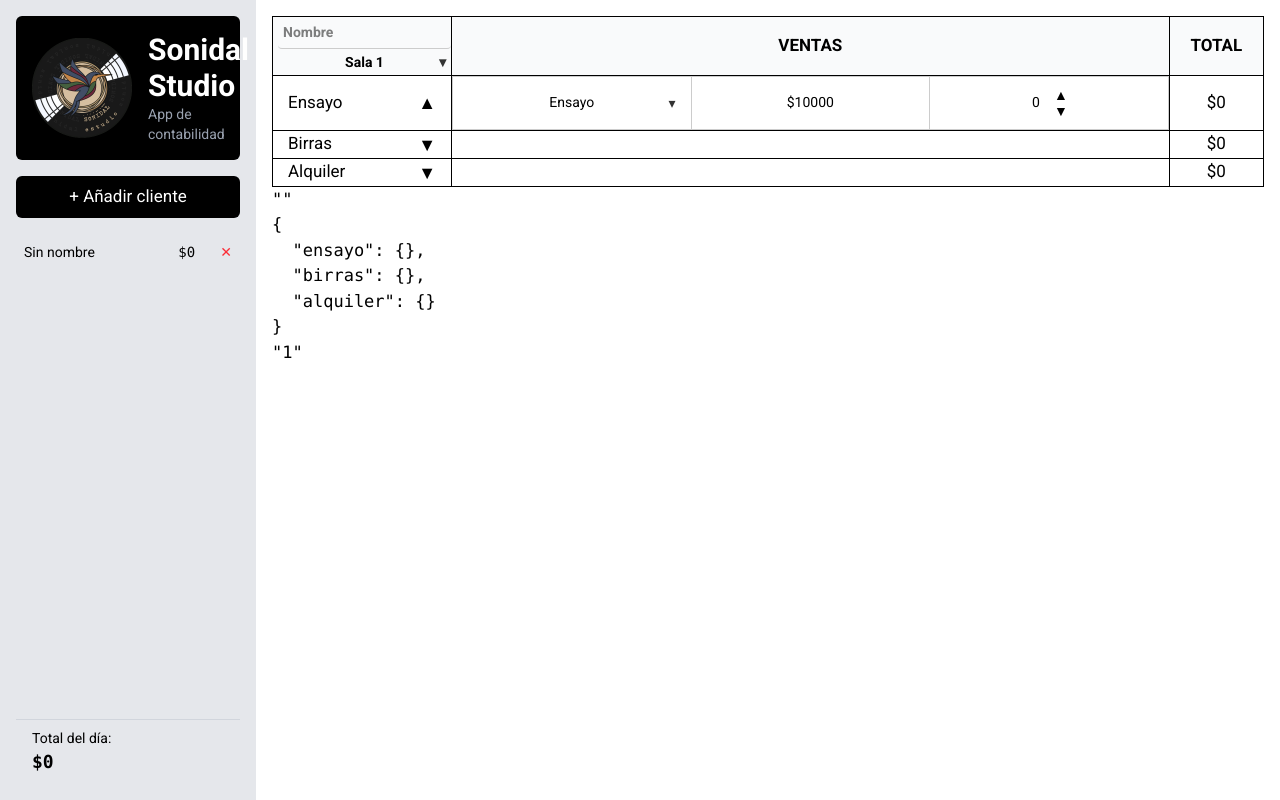
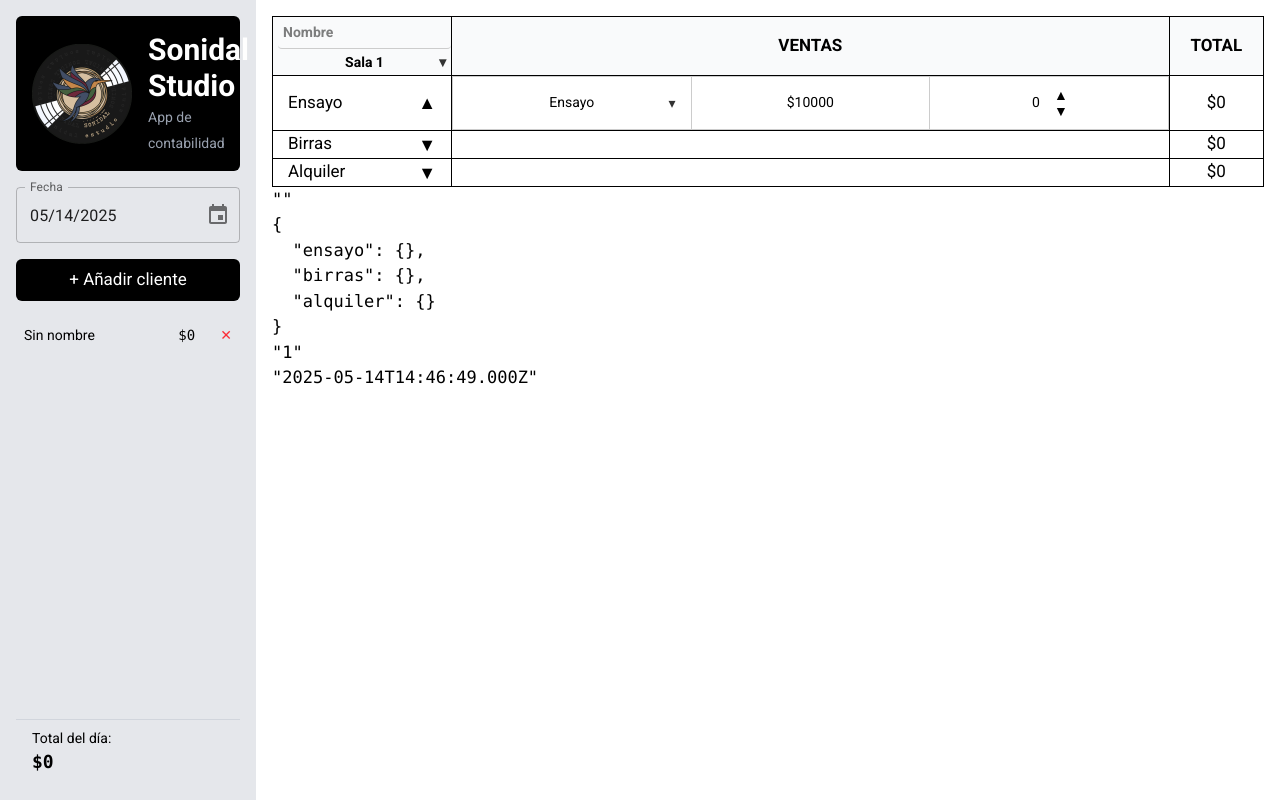
Before and after one commit to lucastrajtenberg/contabilidad_sonidal, a React (Vite) app in the folder ivanarko_sys/: page / in a window 1280 px wide. Both pictures are taken after a click on the button "+ Añadir cliente". Built offline with nearby package versions, Linux system fonts and the light colour scheme.

Commit message:
feat calendario, dependencias. todavia no se actualiza dinamicamente al cambiarlo dentro de la fecha de cada cliente. hay que seguirle dando.

```diff
--- a/ivanarko_sys/package.json
+++ b/ivanarko_sys/package.json
@@ -10,7 +10,12 @@
     "preview": "vite preview"
   },
   "dependencies": {
+    "@emotion/react": "^11.14.0",
+    "@emotion/styled": "^11.14.0",
+    "@mui/material": "^7.1.0",
+    "@mui/x-date-pickers": "^8.4.0",
     "@tailwindcss/vite": "^4.1.7",
+    "dayjs": "^1.11.13",
     "react": "^19.1.0",
     "react-dom": "^19.1.0"
   },
--- a/ivanarko_sys/src/App.jsx
+++ b/ivanarko_sys/src/App.jsx
@@ -1,15 +1,19 @@
 import { useState } from "react";
 import TablaCliente from "./components/TablaCliente";
+import { DatePicker } from "@mui/x-date-pickers/DatePicker";
+import { LocalizationProvider } from "@mui/x-date-pickers/LocalizationProvider";
+import { AdapterDayjs } from "@mui/x-date-pickers/AdapterDayjs";
+import dayjs from "dayjs";
 
 export default function App() {
-  /* ---------- estado global de clientes ---------- */
-  const [clientes, setClientes] = useState([]); // array de IDs únicos
-  const [nombres, setNombres] = useState({}); // { id: nombre }
-  const [totales, setTotales] = useState({}); // { id: total }
+  /* ---------- estado global ---------- */
+  const [clientes, setClientes] = useState([]);
+  const [nombres, setNombres] = useState({});
+  const [totales, setTotales] = useState({});
+  const [fechaSeleccionada, setFechaSeleccionada] = useState(dayjs());
 
-  /* ---------- helpers ---------- */
   const addCliente = () => {
-    const id = Date.now(); // ID simple
+    const id = Date.now();
     setClientes((prev) => [...prev, id]);
   };
 
@@ -33,12 +37,11 @@ export default function App() {
   const handleTotalChange = (id, total) =>
     setTotales((p) => ({ ...p, [id]: total }));
 
-  /* ---------- render ---------- */
   return (
+    <LocalizationProvider dateAdapter={AdapterDayjs}>
       <div className="flex h-screen">
-      {/* NAVBAR 20 % */}
+        {/* NAVBAR */}
         <aside className="w-[20%] p-4 bg-gray-200 flex flex-col gap-4 ">
-        {/* BANNER SUPERIOR */}
           <div className="bg-black text-white p-4 rounded-md">
             <div className="flex items-center">
               <img
@@ -46,12 +49,18 @@ export default function App() {
                 alt="Logo"
                 className="w-[100px] h-[100px] object-cover mr-4"
               />
-            <div className="flex flex-col justify-center">
+              <div>
                 <h1 className="text-3xl font-bold">Sonidal Studio</h1>
                 <span className="text-sm text-gray-400">App de contabilidad</span>
               </div>
             </div>
           </div>
+
+          <DatePicker
+            label="Fecha"
+            value={fechaSeleccionada}
+            onChange={(newDate) => setFechaSeleccionada(newDate)}
+          />
 
           <button
             onClick={addCliente}
@@ -93,16 +102,18 @@ export default function App() {
           </div>
         </aside>
 
-      {/* PANEL PRINCIPAL 80 % */}
+        {/* PANEL PRINCIPAL */}
         <main className="w-[80%] p-4 space-y-8 overflow-auto bg-linear-to-r">
           {clientes.map((id) => (
             <TablaCliente
               key={id}
+              fecha={fechaSeleccionada}
               onNameChange={(name) => handleNameChange(id, name)}
               onTotalChange={(tot) => handleTotalChange(id, tot)}
             />
           ))}
         </main>
       </div>
+    </LocalizationProvider>
   );
 }
--- a/ivanarko_sys/src/components/TablaCliente.jsx
+++ b/ivanarko_sys/src/components/TablaCliente.jsx
@@ -4,12 +4,13 @@ import preciosData from "../data/precios.json"
 import DropdownSala from "./DropdownSala";
 import MinitablaVentas from "./MinitablaVentas";
 
-export default function TablaCliente({ onNameChange, onTotalChange }) {
+export default function TablaCliente({fecha, onNameChange, onTotalChange }) {
   const [expandedRows, setExpandedRows] = useState({
     ensayo: true,
     birras: false,
     alquiler: false,
   });
+  const [clienteFecha, setClienteFecha] = useState(fecha);
   const [selectedEnsayo, setSelectedEnsayo] = useState("ensayo");
   const [selectedSala, setSelectedSala] = useState("1");
   const [clienteName, setClienteName] = useState("");
@@ -153,6 +154,7 @@ export default function TablaCliente({ onNameChange, onTotalChange }) {
       <pre>{JSON.stringify(clienteName, null, 2)}</pre>
       <pre>{JSON.stringify(cantidades, null, 2)}</pre>
       <pre>{JSON.stringify(selectedSala, null, 2)}</pre>
+      <pre>{JSON.stringify(clienteFecha, null, 2)}</pre>
     </div>
   );
 }
```
Also changed, not shown: 1 other file (tests, documents, lock files or other folders). Lines whose indentation alone changed are shown as unchanged.
